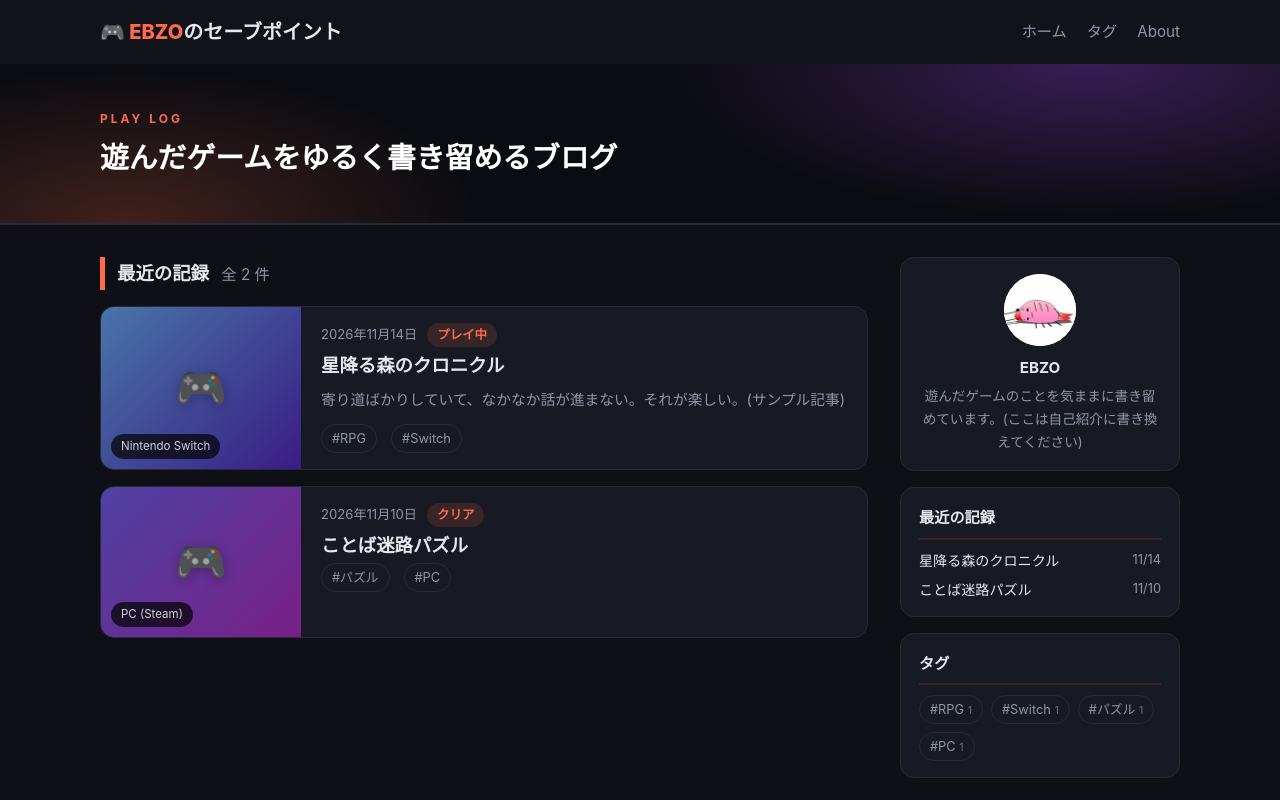
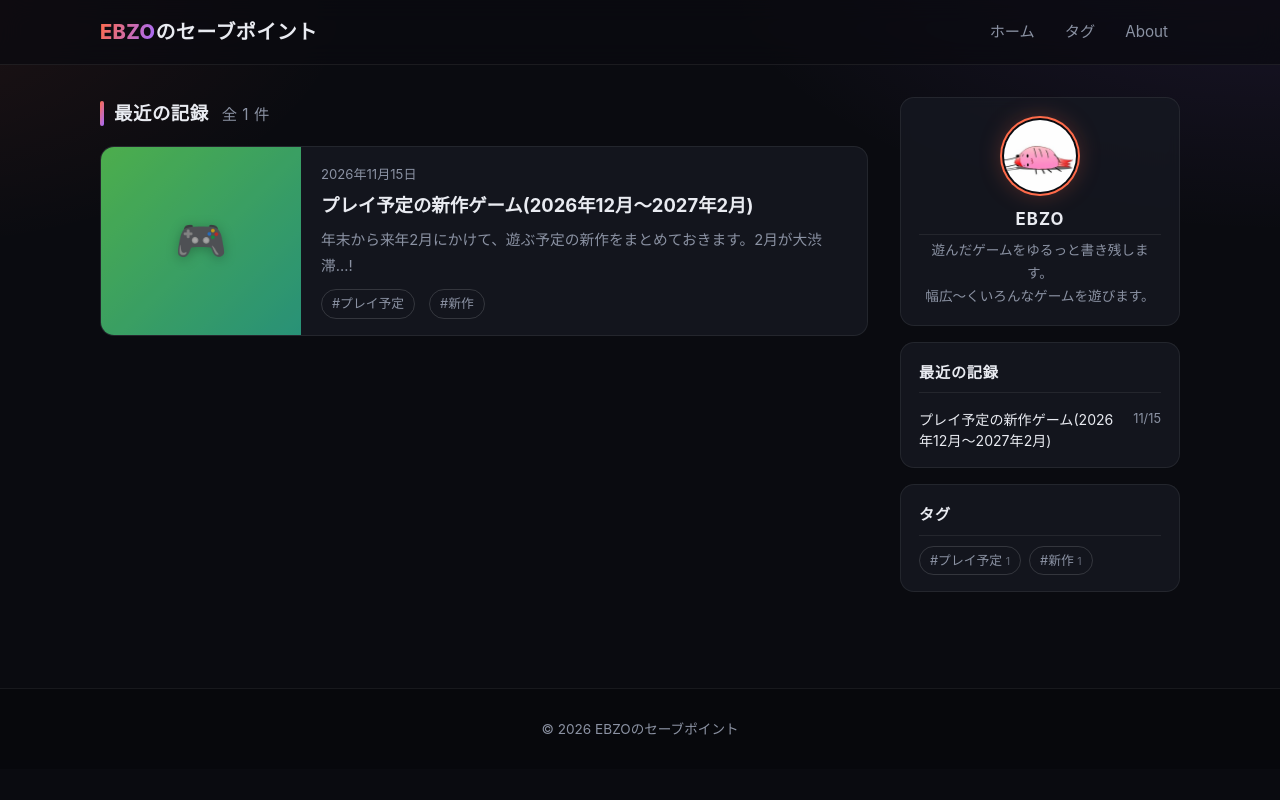
Before and after one commit to ebzot/game-blog, an Astro site: page / in a window 1280 px wide. Shown: the top 800 px of the page. Built offline with nearby package versions, Linux system fonts and the light colour scheme; Astro itself is replaced by a stand-in of ours.

Commit message:
自己紹介の更新、ダークテーマの調整、プレイ予定記事を追加
- サイドバーの自己紹介文を変更
- トップのヒーロー部分とサイト名の絵文字を削除
- ダークテーマの見た目を調整(ヘッダー固定、カードのホバー演出など)
- 記事内の表のスタイルを追加
- プレイ予定の新作ゲーム記事を追加し、サンプル記事2本を削除

Co-Authored-By: Claude Opus 5.5 <noreply@anthropic.com>

```diff
--- a/src/components/Sidebar.astro
+++ b/src/components/Sidebar.astro
@@ -17,8 +17,7 @@ const fmt = (d: Date) =>
   <section class="widget profile">
     <img class="avatar" src={`${base}/images/ebzo.jpg`} alt="EBZOのアイコン" width="72" height="72" />
     <h3>EBZO</h3>
-    <p>遊んだゲームのことを気ままに書き留めています。(ここは自己紹介に書き換えてください)</p>
-  </section>
+    <p>遊んだゲームをゆるっと書き残します。<br />幅広～くいろんなゲームを遊びます。</p>  </section>
 
   <section class="widget">
     <h3>最近の記録</h3>
--- a/src/content/posts/sample-forest.md
+++ /dev/null
@@ -1,18 +0,0 @@
----
-title: "星降る森のクロニクル"
-date: 2026-11-14
-platform: "Nintendo Switch"
-status: "プレイ中"
-playtime: "約12時間"
-tags: ["RPG", "Switch"]
-summary: "寄り道ばかりしていて、なかなか話が進まない。それが楽しい。(サンプル記事)"
----
-
-今日は森のエリアをうろうろしていた。メインの目的地は目の前なのに、気になる洞窟があって結局そっちへ。
-
-- 音楽がとにかく良い
-- 戦闘はまだ慣れない
-
-次はちゃんとストーリーを進めたい。
-
-> これは雛形のサンプル記事です。`src/content/posts/` のこのファイルを編集または削除して、自分の記録を書いてください。
--- a/src/content/posts/sample-puzzle.md
+++ /dev/null
@@ -1,11 +0,0 @@
----
-title: "ことば迷路パズル"
-date: 2026-11-10
-platform: "PC (Steam)"
-status: "クリア"
-tags: ["パズル", "PC"]
----
-
-隙間時間にちょうどいい。クリアしたけど、最後のステージだけ3回やり直した。
-
-(これもサンプル記事です。ひとこと(summary)を省略した例です)
--- /dev/null
+++ b/src/content/posts/upcoming-games.md
@@ -0,0 +1,41 @@
+---
+title: "プレイ予定の新作ゲーム(2026年12月〜2027年2月)"
+date: 2026-11-15
+tags: ["プレイ予定", "新作"]
+summary: "年末から来年2月にかけて、遊ぶ予定の新作をまとめておきます。2月が大渋滞…!"
+---
+
+年末から来年の2月にかけて、やりたい新作がたくさん出ます。忘れないように並べておきます。
+
+## 発売日一覧
+
+| 発売日 | タイトル |
+| --- | --- |
+| 2026年12月3日(木) | ゼノブレイド3 Nintendo Switch 2 Edition |
+| 2026年12月3日(木) | ドラゴンクエストモンスターズ4 枯れ木の国のビアンカ・フローラ |
+| 2027年1月28日(木) | Fate/EXTRA Record |
+| 2027年2月4日(木) | ロマンシング サガ3 デスティニーユナイテッド |
+| 2027年2月18日(木) | ペルソナ４ リバイバル |
+| 2027年2月19日(金) | ファイナルファンタジーXIV: 白銀のワンダラー |
+| 2027年2月25日(木) | カリアのアトリエ ～夜の王国と追憶の道標～ |
+
+## 12月:同じ日に2本
+
+12月3日に **ゼノブレイド3 Nintendo Switch 2 Edition** と **ドラゴンクエストモンスターズ4** が同時に出ます。どっちから始めるか、当日まで悩みそう。
+
+## 1月:ひと休み…?
+
+1月は **Fate/EXTRA Record** の1本だけ。12月の2本を進めつつ、ここで少し追いつきたいところ。
+
+## 2月:大渋滞
+
+2月は毎週のように新作が来ます。
+
+- 2月4日 **ロマンシング サガ3 デスティニーユナイテッド**
+- 2月18日 **ペルソナ４ リバイバル**
+- 2月19日 **ファイナルファンタジーXIV: 白銀のワンダラー**
+- 2月25日 **カリアのアトリエ ～夜の王国と追憶の道標～**
+
+特に18日・19日は連日。FF14の拡張も来るので、2月は時間がいくらあっても足りなさそうです。
+
+遊んだらまた感想を書きます。
--- a/src/layouts/BaseLayout.astro
+++ b/src/layouts/BaseLayout.astro
@@ -30,21 +30,13 @@ const base = import.meta.env.BASE_URL.replace(/\/$/, '');
   <body>
     <header class="site-header">
       <div class="container bar">
-        <a class="site-title" href={`${base}/`}>🎮 <span>EBZO</span>のセーブポイント</a>
+        <a class="site-title" href={`${base}/`}><span>EBZO</span>のセーブポイント</a>
         <nav class="site-nav">
           <a href={`${base}/`}>ホーム</a>
           <a href={`${base}/tags/`}>タグ</a>
           <a href={`${base}/about/`}>About</a>
         </nav>
       </div>
-      {hero && (
-        <div class="hero">
-          <div class="container">
-            <p class="hero-sub">PLAY LOG</p>
-            <p class="hero-title">{TAGLINE}</p>
-          </div>
-        </div>
-      )}
     </header>
 
     <div class="container layout">
--- a/src/styles/global.css
+++ b/src/styles/global.css
@@ -267,8 +267,7 @@ main { padding-block: 0; min-width: 0; }
 .widget h3 { margin: 0 0 10px; font-size: 0.95rem; padding-bottom: 6px; border-bottom: 2px solid var(--accent-soft); }
 .profile { text-align: center; }
 .profile h3 { border: 0; margin: 8px 0 4px; padding: 0; }
-.profile p { margin: 0; font-size: 0.85rem; color: var(--muted); line-height: 1.7; }
-.avatar {
+.profile p { margin: 0; font-size: 0.85rem; color: var(--muted); line-height: 1.7; }.avatar {
   width: 72px; height: 72px; margin: 0 auto;
   border-radius: 50%; display: grid; place-items: center; font-size: 2rem;
   object-fit: cover; background: #fff;
@@ -317,3 +316,132 @@ main { padding-block: 0; min-width: 0; }
 
 /* サイドバーの日付は控えめな色に */
 .recent span { color: var(--muted); font-weight: 400; font-size: 0.8rem; }
+
+/* ===== ダーク仕上げ(見た目の調整) ===== */
+:root {
+  --bg: #0a0b10;
+  --surface: rgba(22, 25, 34, 0.78);
+  --surface-solid: #161922;
+  --text: #e9ebf1;
+  --muted: #8b92a3;
+  --border: rgba(255, 255, 255, 0.07);
+  --border-strong: rgba(255, 255, 255, 0.14);
+  --accent: #ff6b4a;
+  --accent-2: #a46bff;
+  --accent-soft: rgba(255, 107, 74, 0.13);
+  --grad: linear-gradient(110deg, var(--accent), var(--accent-2));
+}
+
+body {
+  background:
+    radial-gradient(900px 480px at 100% -10%, rgba(164, 107, 255, 0.12), transparent 65%),
+    radial-gradient(800px 420px at -10% 0%, rgba(255, 107, 74, 0.09), transparent 60%),
+    var(--bg);
+  background-attachment: fixed;
+  -webkit-font-smoothing: antialiased;
+}
+::selection { background: rgba(255, 107, 74, 0.35); color: #fff; }
+
+/* ヘッダー: 上に固定・すりガラス */
+.site-header {
+  position: sticky; top: 0; z-index: 10;
+  background: rgba(10, 11, 16, 0.72);
+  backdrop-filter: blur(12px);
+  -webkit-backdrop-filter: blur(12px);
+  border-bottom: 1px solid var(--border);
+}
+.site-title { letter-spacing: 0.02em; }
+.site-title:hover { text-decoration: none; }
+.site-title span {
+  background: var(--grad);
+  -webkit-background-clip: text; background-clip: text;
+  color: transparent;
+}
+.site-nav { gap: 6px; }
+.site-nav a {
+  padding: 4px 12px; border-radius: 999px;
+  transition: background 0.15s, color 0.15s;
+}
+.site-nav a:hover { background: rgba(255, 255, 255, 0.06); color: var(--text); }
+
+/* 見出し */
+.section-title {
+  position: relative;
+  border-left: 0; padding-left: 14px;
+  letter-spacing: 0.03em;
+}
+.section-title::before {
+  content: ''; position: absolute; left: 0; top: 0.2em; bottom: 0.2em;
+  width: 4px; border-radius: 4px; background: var(--grad);
+}
+
+/* カード */
+.card {
+  background: var(--surface);
+  border: 1px solid var(--border);
+  backdrop-filter: blur(6px);
+  transition: transform 0.2s ease, border-color 0.2s ease, box-shadow 0.2s ease;
+}
+.card:hover {
+  transform: translateY(-3px);
+  border-color: rgba(255, 107, 74, 0.35);
+  box-shadow: 0 10px 30px rgba(0, 0, 0, 0.55), 0 0 0 1px rgba(255, 107, 74, 0.08), 0 0 40px rgba(255, 107, 74, 0.08);
+}
+.thumb { transition: filter 0.3s ease; }
+.thumb img { transition: transform 0.4s ease; }
+.card:hover .thumb { filter: saturate(1) brightness(0.95); }
+.card:hover .thumb img { transform: scale(1.04); }
+.card-body h2 a { transition: color 0.15s; }
+.badge { border: 1px solid rgba(255, 107, 74, 0.3); }
+
+/* タグ */
+.tag {
+  border-color: var(--border-strong);
+  transition: border-color 0.15s, color 0.15s, background 0.15s;
+}
+.tag:hover { background: var(--accent-soft); }
+
+/* サイドバー */
+.widget {
+  background: var(--surface);
+  border: 1px solid var(--border);
+  backdrop-filter: blur(6px);
+}
+.widget h3 {
+  border-bottom: 1px solid var(--border);
+  letter-spacing: 0.05em;
+}
+.profile { padding-top: 22px; }
+.avatar {
+  background: var(--surface-solid);
+  box-shadow: 0 0 0 2px var(--bg), 0 0 0 4px var(--accent), 0 0 24px rgba(255, 107, 74, 0.35);
+}
+.profile h3 { margin-top: 12px; font-size: 1.05rem; letter-spacing: 0.06em; }
+.recent li { padding: 6px 0; border-bottom: 1px solid var(--border); }
+.recent li:last-child { border-bottom: 0; padding-bottom: 0; }
+
+/* 記事 */
+.spec, .proscons section, .spoiler-note { background: var(--surface); }
+.prose h2 { border-bottom: 1px solid var(--border); }
+.prose blockquote { border-left-color: var(--accent-2); background: rgba(164, 107, 255, 0.08); }
+
+/* フッター */
+.site-footer { background: rgba(0, 0, 0, 0.25); }
+
+/* スクロールバー */
+html { scrollbar-color: #2a2e3a var(--bg); }
+
+@media (prefers-reduced-motion: reduce) {
+  .card, .thumb, .thumb img { transition: none; }
+  .card:hover { transform: none; }
+}
+
+/* 記事内の表 */
+.prose table {
+  width: 100%; border-collapse: collapse; margin: 1.2em 0;
+  font-size: 0.92rem; display: block; overflow-x: auto;
+}
+.prose th, .prose td { padding: 10px 14px; border-bottom: 1px solid var(--border); text-align: left; }
+.prose th { color: var(--muted); font-size: 0.8rem; font-weight: 600; letter-spacing: 0.05em; }
+.prose td:first-child { white-space: nowrap; color: var(--accent); font-variant-numeric: tabular-nums; }
+.prose tbody tr:hover { background: rgba(255, 255, 255, 0.03); }
```
